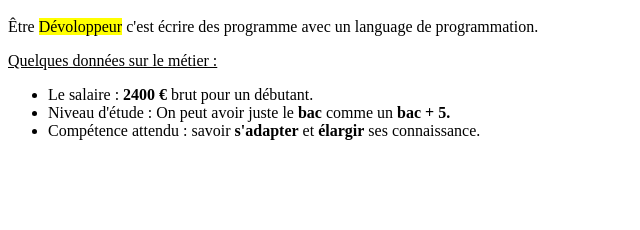
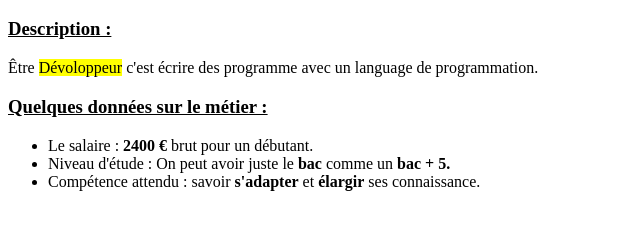
Before and after one commit to sny1411/exo-html, a plain HTML site: page 2 - présentation métier/index.html in a window 1280 px wide. Shown: the part 48-278 px from the top of the page, without its empty margins (0-640 px from the left). Drawn offline with Linux system fonts and the light colour scheme.

Commit message:
petit changement

```diff
--- a/2 - présentation métier/index.html
+++ b/2 - présentation métier/index.html
@@ -1,8 +1,9 @@
 <h1>Le Métier de dévoloppeur : </h1>
 
+<h3 style="text-decoration: underline;">Description :</h3>
 <p>Être <mark>Dévoloppeur</mark> c'est écrire des programme avec un language de programmation.</p>
 
-<P style="text-decoration: underline;">Quelques données sur le métier :</P>
+<h3 style="text-decoration: underline;">Quelques données sur le métier :</h3>
 <ul>
     <li>Le salaire : <strong>2400 €</strong> brut pour un débutant.</li>
     <li>Niveau d'étude : On peut avoir juste le <strong>bac</strong> comme un <strong>bac + 5.</strong></li>
```
